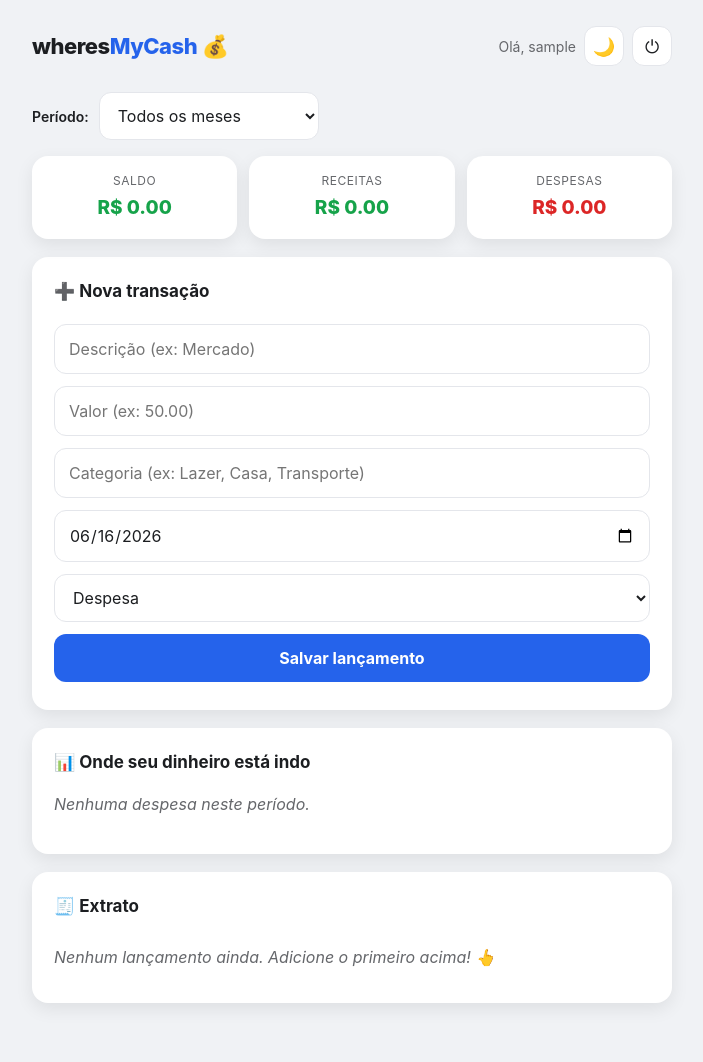
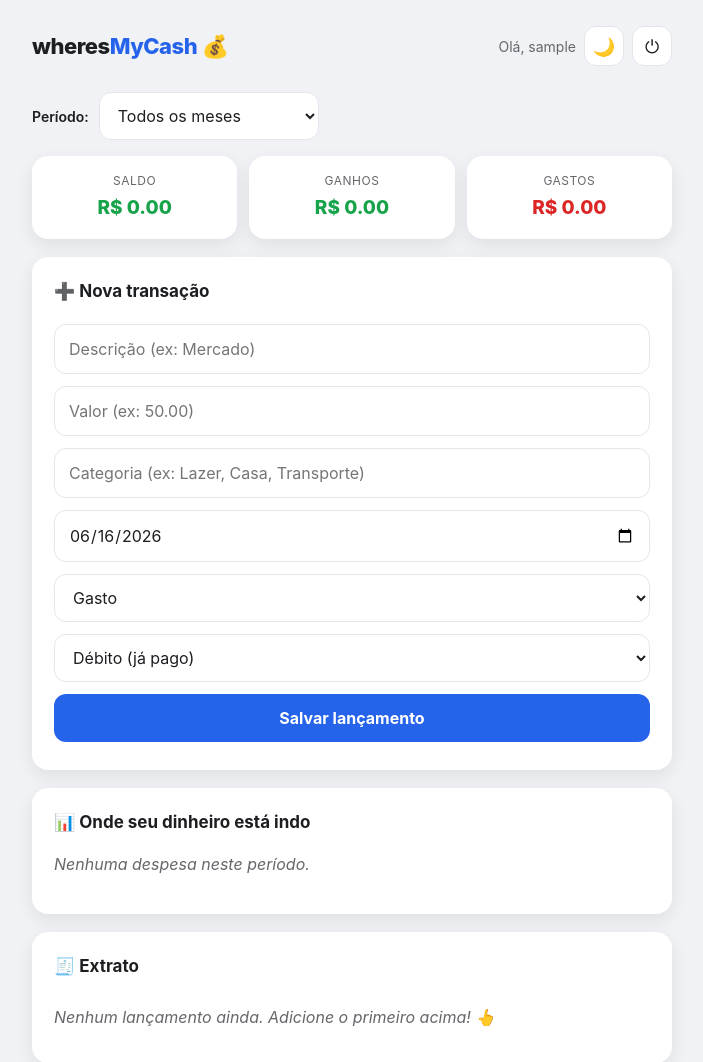
Before and after one commit to wotocoskig/whereMyCash, a Flask app: page / in a window 1280 px wide. Shown: the top 1062 px of the page, without its empty margins (288-991 px from the left). Before the commit the page ends 1006 px from the top, so only its background shows below. Run offline with Flask 3, Linux system fonts and the light colour scheme; the visitor is signed in with stand-in values (Sample User, id 1); data that the repository does not hold is empty.

Commit message:
feat: renomeia tipos para Ganho/Gasto e adiciona forma de pagamento (credito/debito)
- Formulario e telas usam 'Ganho'/'Gasto' (banco mantem RECEITA/DESPESA)
- Novo campo 'forma' nos gastos: Credito (a pagar) ou Debito (ja pago)
- Coluna 'forma' com migracao automatica; aparece so quando o tipo e Gasto
- Card 'Pagamentos do periodo': Ja pago vs Falta pagar, com barra de progresso
- Marcador credito/debito em cada gasto no extrato
- Cards de resumo renomeados para Ganhos/Gastos

```diff
--- a/app.py
+++ b/app.py
@@ -78,6 +78,11 @@ def init_db():
         # Liga cada transação ao seu dono. Linhas antigas ficam sem dono (NULL)
         # e são adotadas pelo primeiro usuário que se cadastrar (ver /registrar).
         conn.execute("ALTER TABLE transacoes ADD COLUMN usuario_id INTEGER")
+    if "forma" not in colunas:
+        # Forma de pagamento dos GASTOS: 'CREDITO' (cai na fatura, ainda a pagar)
+        # ou 'DEBITO' (já saiu da conta). Ganhos e dados antigos ficam NULL,
+        # tratados como "já pago / à vista".
+        conn.execute("ALTER TABLE transacoes ADD COLUMN forma TEXT")
 
     conn.commit()
     conn.close()
@@ -237,6 +242,15 @@ def index():
     total_despesas = sum(t["valor"] for t in transacoes if t["tipo"] == "DESPESA")
     saldo = total_receitas - total_despesas
 
+    # Status de pagamento dos gastos: crédito = ainda a pagar; o resto já foi pago
+    # (débito ou lançamentos antigos sem forma definida).
+    total_a_pagar = sum(
+        t["valor"] for t in transacoes
+        if t["tipo"] == "DESPESA" and t["forma"] == "CREDITO"
+    )
+    total_pago = total_despesas - total_a_pagar
+    pct_pago = (total_pago / total_despesas * 100) if total_despesas else 0
+
     # Gastos por categoria (só DESPESA) para o gráfico
     gastos = {}
     for t in transacoes:
@@ -260,6 +274,9 @@ def index():
         saldo=saldo,
         total_receitas=total_receitas,
         total_despesas=total_despesas,
+        total_a_pagar=total_a_pagar,
+        total_pago=total_pago,
+        pct_pago=pct_pago,
         resumo=resumo,
         meses=meses,
         mes_sel=mes_sel,
@@ -275,12 +292,14 @@ def adicionar():
     tipo = request.form['tipo']
     categoria = request.form['categoria']
     data_lanc = request.form.get('data') or date.today().isoformat()
+    # Forma de pagamento só faz sentido para gastos; ganhos ficam NULL.
+    forma = request.form.get('forma') if tipo == 'DESPESA' else None
 
     conn = get_db()
     conn.execute(
-        "INSERT INTO transacoes (descricao, valor, tipo, categoria, data, usuario_id) "
-        "VALUES (?, ?, ?, ?, ?, ?)",
-        (descricao, valor, tipo, categoria, data_lanc, session['usuario_id']),
+        "INSERT INTO transacoes (descricao, valor, tipo, categoria, data, forma, usuario_id) "
+        "VALUES (?, ?, ?, ?, ?, ?, ?)",
+        (descricao, valor, tipo, categoria, data_lanc, forma, session['usuario_id']),
     )
     conn.commit()
     conn.close()
@@ -309,15 +328,18 @@ def editar(id):
     uid = session['usuario_id']
 
     if request.method == 'POST':
+        tipo = request.form['tipo']
+        forma = request.form.get('forma') if tipo == 'DESPESA' else None
         conn.execute(
             "UPDATE transacoes SET descricao = ?, valor = ?, tipo = ?, "
-            "categoria = ?, data = ? WHERE id = ? AND usuario_id = ?",
+            "categoria = ?, data = ?, forma = ? WHERE id = ? AND usuario_id = ?",
             (
                 request.form['descricao'],
                 float(request.form['valor']),
-                request.form['tipo'],
+                tipo,
                 request.form['categoria'],
                 request.form.get('data') or date.today().isoformat(),
+                forma,
                 id,
                 uid,
             ),
--- a/templates/index.html
+++ b/templates/index.html
@@ -14,6 +14,11 @@
         .barra-topo { display: flex; justify-content: space-between; font-size: 14px; margin-bottom: 4px; }
         .barra-trilho { background: var(--track); border-radius: 6px; overflow: hidden; height: 16px; }
         .barra-preenchida { background: linear-gradient(90deg, var(--accent), var(--accent-hover)); height: 100%; border-radius: 6px; transition: width 0.4s ease; }
+        .barra-paga { background: var(--receita); height: 100%; border-radius: 6px; transition: width 0.4s ease; }
+        .pagto-linha { display: flex; justify-content: space-between; align-items: center; font-size: 15px; }
+        .tag { font-size: 11px; font-weight: 700; padding: 2px 8px; border-radius: 20px; vertical-align: middle; }
+        .tag-credito { background: rgba(220, 38, 38, 0.13); color: var(--despesa); }
+        .tag-debito { background: rgba(22, 163, 74, 0.13); color: var(--receita); }
         .extrato { list-style: none; padding: 0; margin: 0; }
         .extrato li { display: flex; align-items: center; justify-content: space-between; padding: 12px 0; border-bottom: 1px solid var(--border); gap: 10px; }
         .extrato li:last-child { border-bottom: none; }
@@ -52,14 +57,32 @@
             </div>
         </div>
         <div class="stat">
-            <div class="rotulo">Receitas</div>
+            <div class="rotulo">Ganhos</div>
             <div class="num receita">R$ {{ "%.2f"|format(total_receitas) }}</div>
         </div>
         <div class="stat">
-            <div class="rotulo">Despesas</div>
+            <div class="rotulo">Gastos</div>
             <div class="num despesa">R$ {{ "%.2f"|format(total_despesas) }}</div>
         </div>
     </div>
+
+    <!-- Status de pagamento dos gastos -->
+    {% if total_despesas > 0 %}
+    <div class="card">
+        <h3>💳 Pagamentos do período</h3>
+        <div class="pagto-linha">
+            <span>✅ Já pago (débito)</span>
+            <strong class="receita">R$ {{ "%.2f"|format(total_pago) }}</strong>
+        </div>
+        <div class="barra-trilho" style="margin: 8px 0 14px;">
+            <div class="barra-paga" style="width: {{ pct_pago }}%;"></div>
+        </div>
+        <div class="pagto-linha">
+            <span>⏳ Falta pagar (crédito)</span>
+            <strong class="despesa">R$ {{ "%.2f"|format(total_a_pagar) }}</strong>
+        </div>
+    </div>
+    {% endif %}
 
     <!-- Nova transação -->
     <div class="card">
@@ -69,13 +92,26 @@
             <input type="number" step="0.01" name="valor" placeholder="Valor (ex: 50.00)" required>
             <input type="text" name="categoria" placeholder="Categoria (ex: Lazer, Casa, Transporte)" required>
             <input type="date" name="data" value="{{ hoje }}" required>
-            <select name="tipo">
-                <option value="DESPESA">Despesa</option>
-                <option value="RECEITA">Receita</option>
+            <select name="tipo" id="tipo" onchange="toggleForma()">
+                <option value="DESPESA">Gasto</option>
+                <option value="RECEITA">Ganho</option>
+            </select>
+            <select name="forma" id="forma">
+                <option value="DEBITO">Débito (já pago)</option>
+                <option value="CREDITO">Crédito (a pagar)</option>
             </select>
             <button type="submit" class="btn">Salvar lançamento</button>
         </form>
     </div>
+
+    <script>
+        // Mostra a forma de pagamento só quando o lançamento é um Gasto.
+        function toggleForma() {
+            var tipo = document.getElementById('tipo').value;
+            document.getElementById('forma').style.display = (tipo === 'DESPESA') ? 'block' : 'none';
+        }
+        toggleForma();
+    </script>
 
     <!-- Gráfico de gastos por categoria -->
     <div class="card">
@@ -108,6 +144,11 @@
                     <span class="info">
                         <span class="desc">{{ t.descricao }}</span>
                         <span class="{{ t.tipo|lower }}">R$ {{ "%.2f"|format(t.valor) }}</span>
+                        {% if t.tipo == 'DESPESA' and t.forma == 'CREDITO' %}
+                            <span class="tag tag-credito">crédito</span>
+                        {% elif t.tipo == 'DESPESA' %}
+                            <span class="tag tag-debito">débito</span>
+                        {% endif %}
                         <div class="meta">{{ t.categoria }} • {{ t.data|data_br }}</div>
                     </span>
                     <span class="acoes">
```
Also changed, not shown: CLAUDE.md (+6 -0 lines), templates/editar.html (+20 -3 lines).
